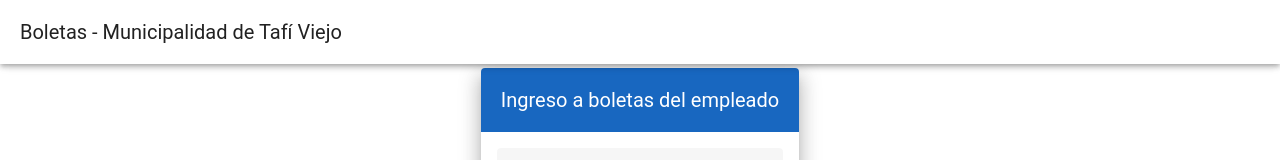
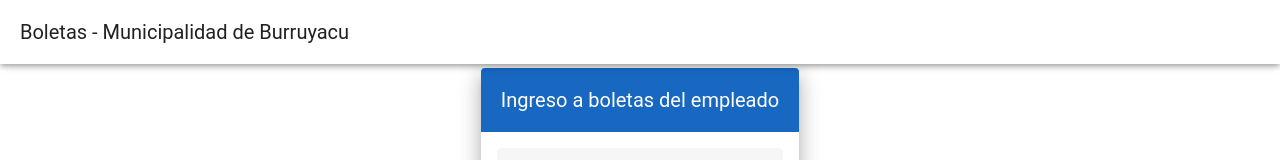
Before and after one commit to jferreyradev/vue-users-admin, a Vue app: page / in a window 1280 px wide. Shown: the top 160 px of the page. Built offline with nearby package versions, Linux system fonts and the light colour scheme.

Commit message:
inicial burruyacu

```diff
--- a/src/App.vue
+++ b/src/App.vue
@@ -30,7 +30,7 @@
 
   <v-layout class="rounded rounded-md d-flex flex-column mb-6 ">
     <v-app-bar>
-      <v-app-bar-title>Boletas - Municipalidad de Tafí Viejo</v-app-bar-title>
+      <v-app-bar-title>Boletas - Municipalidad de Burruyacu</v-app-bar-title>
 
       <v-spacer></v-spacer>
       <div v-show="auth">
--- a/src/components/BoletasList.vue
+++ b/src/components/BoletasList.vue
@@ -6,9 +6,7 @@
 
 const { loading, error, success, boletas } = storeToRefs(boletasStore)
 
-//const URL_API = 'https://midliq-api-7g0abd0mn8x4.deno.dev/api'
-const URL_API = 'https://dno-mid-tafiviejo.deno.dev/api'
-//const URL_API = 'https://api-bol-pdf.deno.dev/api'
+const URL_API = 'https://dno-mid-burruyacu.deno.dev/api'
 
 const getVto = (vto) => {
     if (vto) {
--- a/src/composables/useConfigApi.js
+++ b/src/composables/useConfigApi.js
@@ -2,7 +2,7 @@
 import { ref, computed } from 'vue';
 
 export function useApiConfig() {
-  const baseUrl = ref('https://dno-mid-tafiviejo-boletas.deno.dev')
+  const baseUrl = ref('https://dno-mid-burruyacu-boletas.deno.dev')
   const endpoints = ref({
     users: '/users',
     user: '/user',
```
Also changed, not shown: 1 other file (tests, documents, lock files or other folders).
